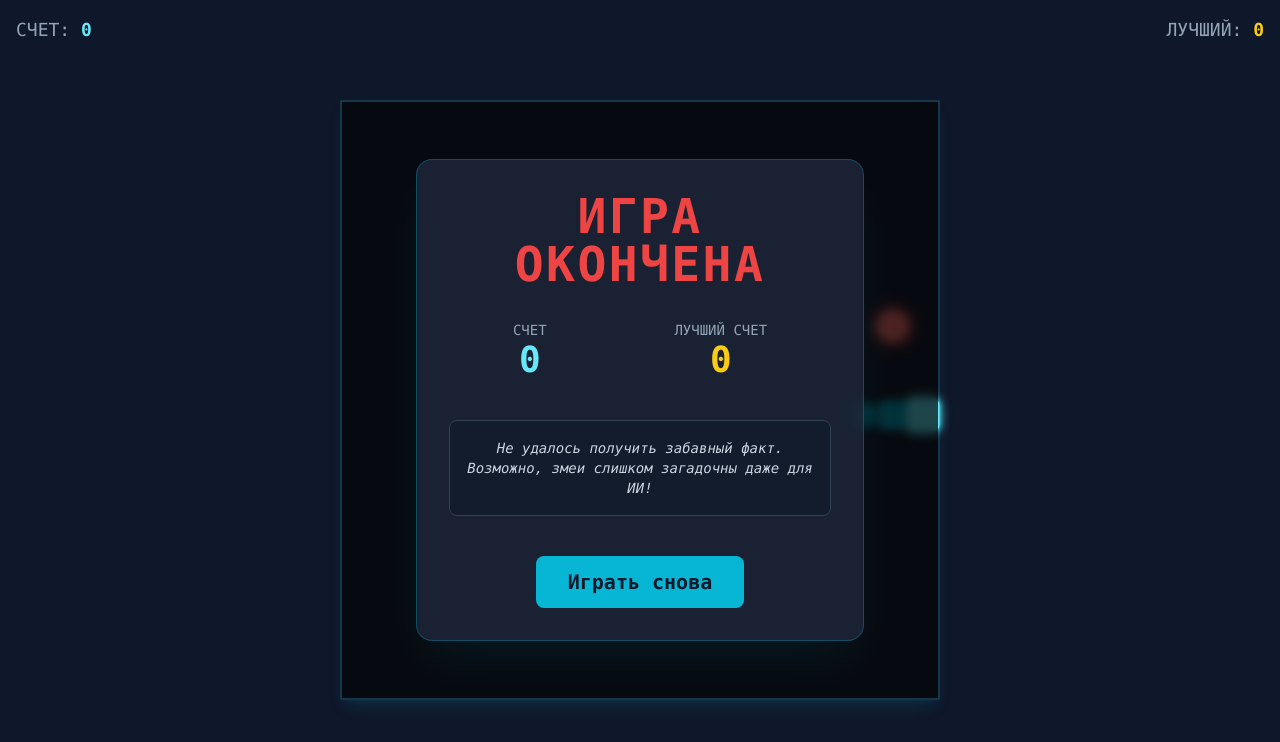
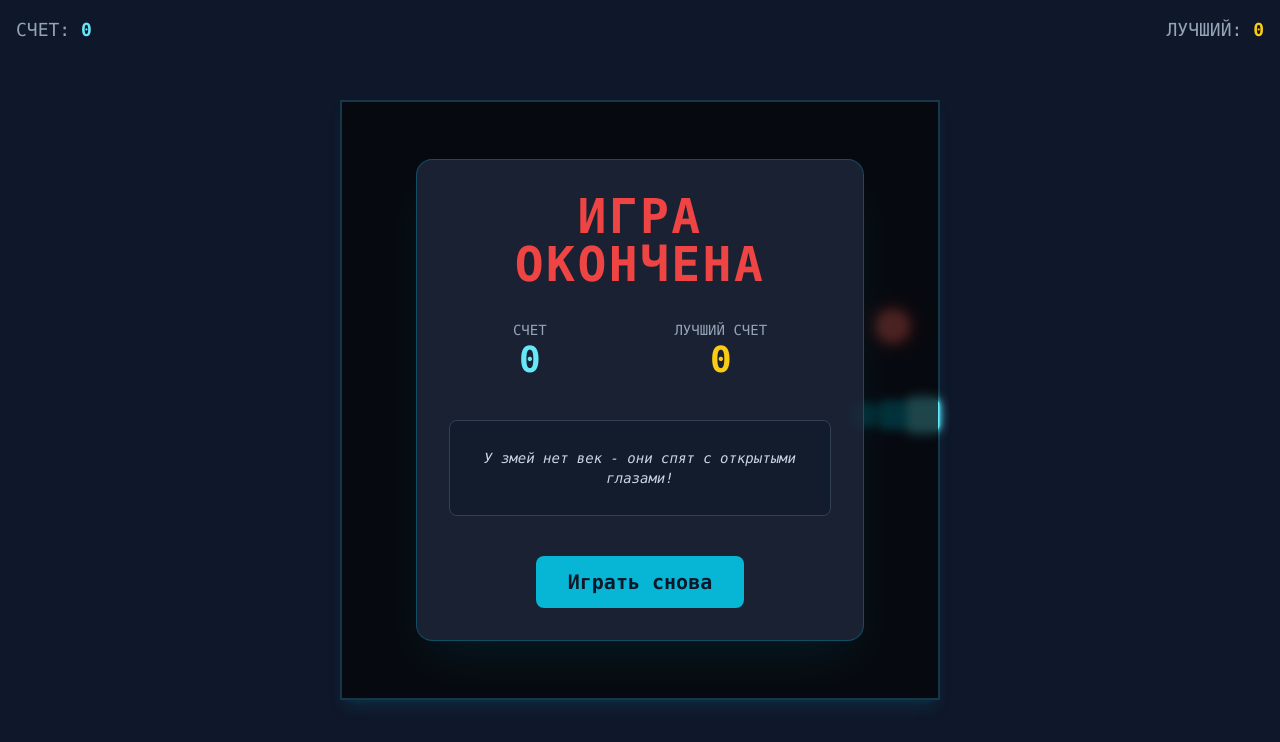
Before and after one commit to Lazariousew/-Neon-Snake-game-, a React (Vite) app: page / in a window 1280 px wide. Both pictures are taken after a click on the button "Начать игру". Shown: the top 742 px of the page. Built offline with nearby package versions, Linux system fonts and the light colour scheme; no server answers.

Commit message:
auto-commit for 0fb9d923-14e3-48fe-a591-255cf135c236

```diff
--- a/components/GameOverModal.tsx
+++ b/components/GameOverModal.tsx
@@ -1,7 +1,5 @@
 
 import React from 'react';
-import { useEffect, useState } from 'react';
-import { getSnakeFunFact } from '../services/geminiService';
 
 interface GameOverModalProps {
   score: number;
@@ -10,21 +8,18 @@ interface GameOverModalProps {
 }
 
 const GameOverModal: React.FC<GameOverModalProps> = ({ score, highScore, onRestart }) => {
-  const [funFact, setFunFact] = useState<string>('Вызываю забавный факт...');
+  const motivationalMessages = [
+    "Змеи в дикой природе могут прожить без еды несколько месяцев!",
+    "Некоторые змеи могут плавать и даже нырять под воду.",
+    "Змеи чувствуют запах с помощью языка!",
+    "Самая большая змея может достигать 10 метров в длину.",
+    "Змеи линяют свою кожу несколько раз в год.",
+    "У змей нет век - они спят с открытыми глазами!",
+    "Змеи могут чувствовать вибрации через землю.",
+    "Некоторые змеи могут изменять цвет своей кожи."
+  ];
 
-  useEffect(() => {
-    let isMounted = true;
-    const fetchFact = async () => {
-      const fact = await getSnakeFunFact();
-      if (isMounted) {
-        setFunFact(fact);
-      }
-    };
-    fetchFact();
-    return () => {
-      isMounted = false;
-    };
-  }, []);
+  const randomMessage = motivationalMessages[Math.floor(Math.random() * motivationalMessages.length)];
 
   return (
     <div className="absolute inset-0 bg-black/70 backdrop-blur-sm flex items-center justify-center p-4 z-30 animate-fade-in">
@@ -44,7 +39,7 @@ const GameOverModal: React.FC<GameOverModalProps> = ({ score, highScore, onResta
 
         <div className="mt-6 p-4 bg-slate-900/50 rounded-lg border border-slate-700 w-full min-h-[6rem] flex items-center justify-center">
           <p className="text-slate-300 italic text-sm">
-            {funFact}
+            {randomMessage}
           </p>
         </div>
 
```
